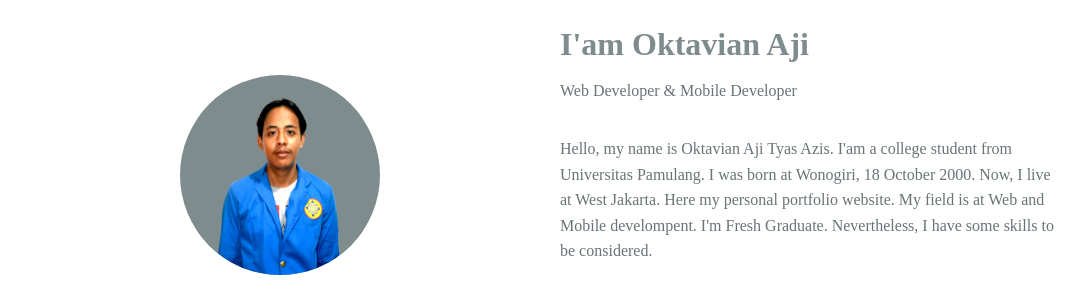
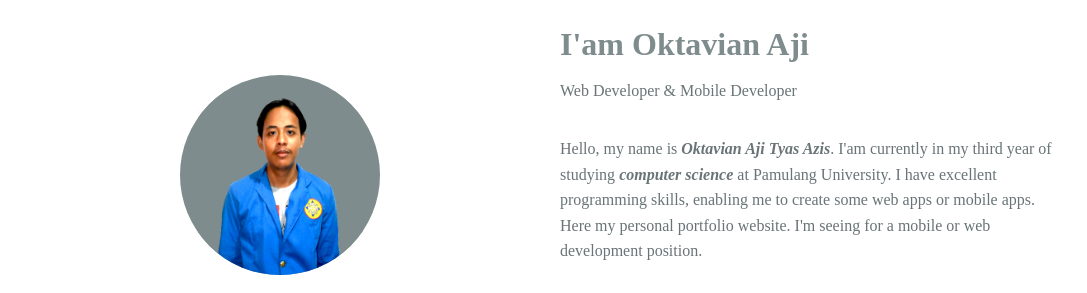
Before and after one commit to iyans018/iyans018.github.io, a plain HTML site: page index.html in a window 1280 px wide. Shown: the part 1040-1333 px from the top of the page, without its empty margins (96-1183 px from the left). Drawn offline with nearby package versions, Linux system fonts and the light colour scheme.

Commit message:
another editing description about me section

```diff
--- a/index.html
+++ b/index.html
@@ -70,10 +70,9 @@
                     <h2 class="about__subtitle">I'am Oktavian Aji</h2>
                     <span class="about__profession">Web Developer & Mobile Developer</span>
                     <p class="about__text">
-                        Hello, my name is Oktavian Aji Tyas Azis. I'am a college student from Universitas Pamulang.
-                        I was born at Wonogiri, 18 October 2000. Now, I live at West Jakarta. Here my personal
-                        portfolio website. My field is at Web and Mobile develompent. I'm Fresh Graduate.
-                        Nevertheless, I have some skills to be considered.
+                        Hello, my name is <b><i>Oktavian Aji Tyas Azis</i></b>. I'am currently in my third year of studying <b><i>computer science</i></b> at Pamulang University.
+                        I have excellent programming skills, enabling me to create some web apps or mobile apps. Here my personal
+                        portfolio website. I'm seeing for a mobile or web development position.
                     </p>
 
                     <div class="about__social">
```
